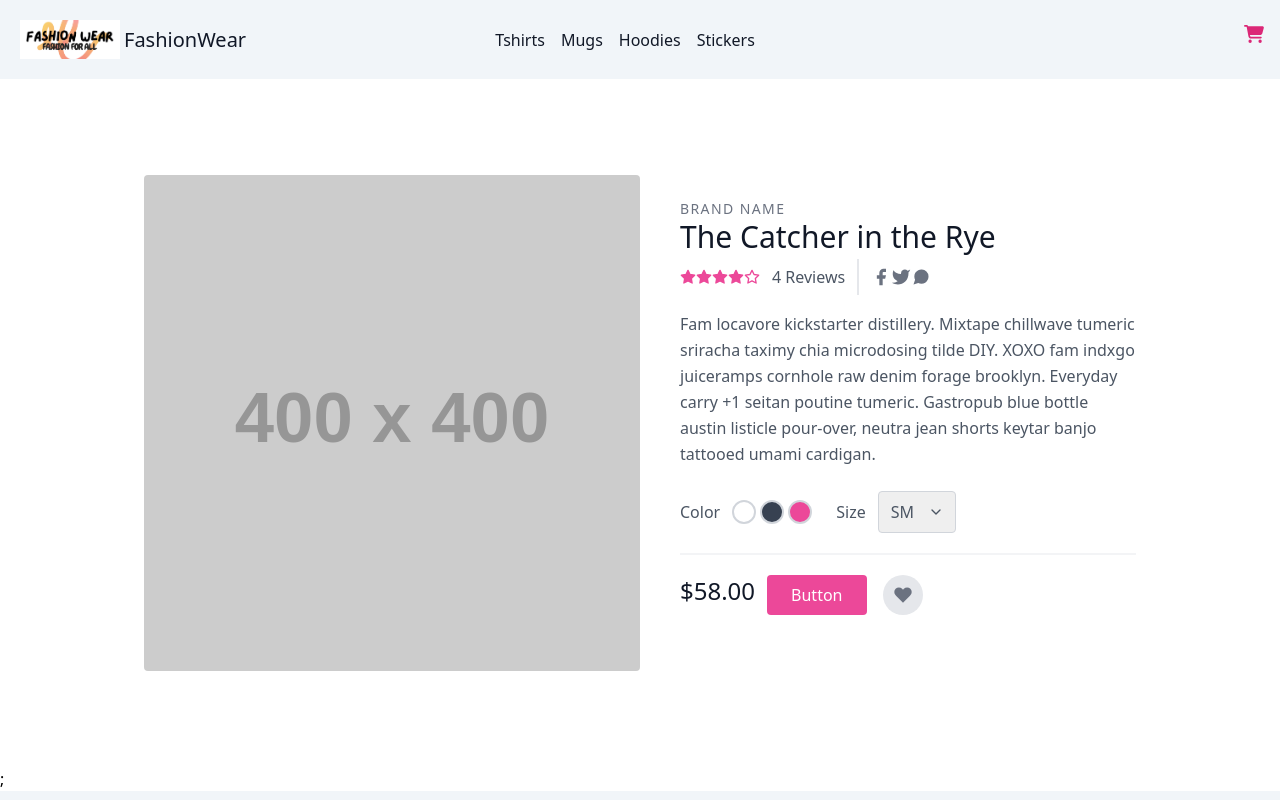
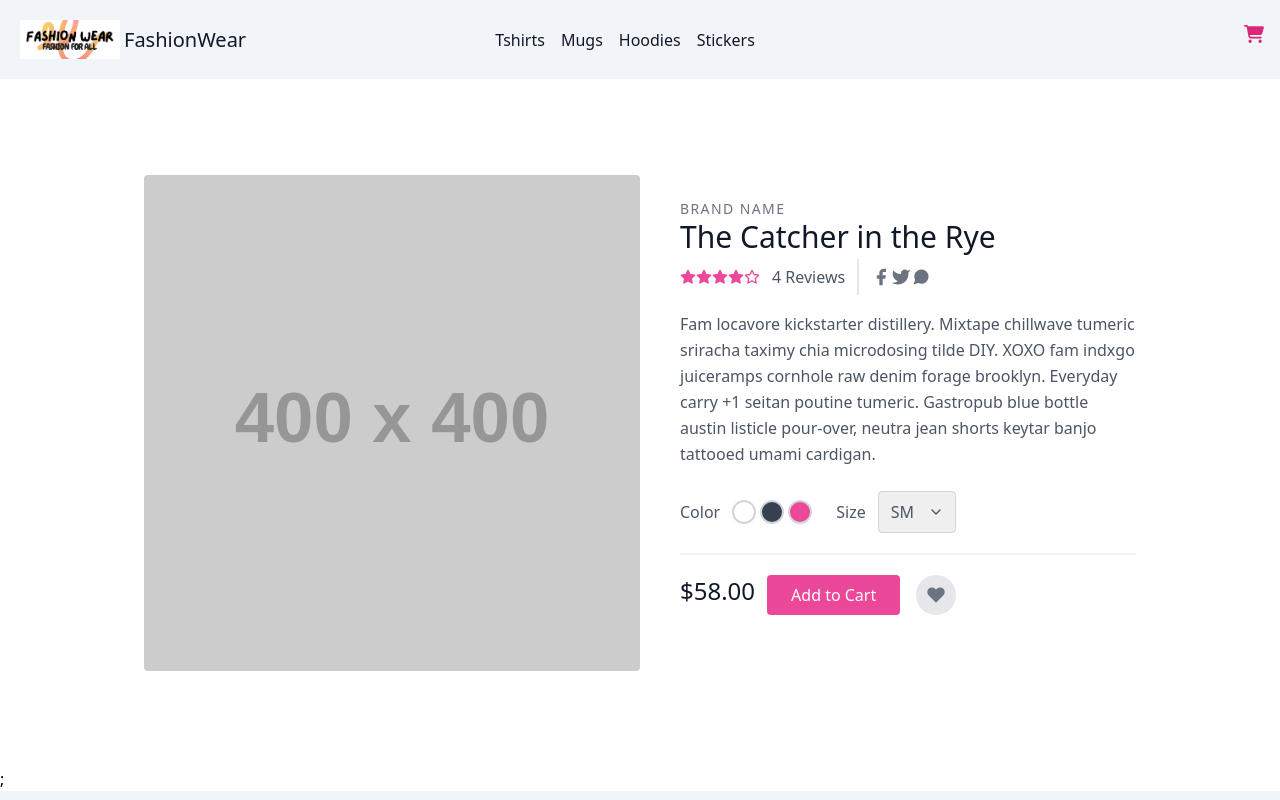
Before and after one commit to Laraib007/Ecommerce-NextJs-Project, a Next.js app: page /product/1 in a window 1280 px wide. Shown: the top 800 px of the page. Built offline with nearby package versions, Linux system fonts and the light colour scheme.

Commit message:
fixing product page

```diff
--- a/src/pages/product/[slug].js
+++ b/src/pages/product/[slug].js
@@ -74,7 +74,7 @@ const Slugs =()=> {
         </div>
         <div class="flex">
           <span class="title-font font-medium text-2xl text-gray-900">$58.00</span>
-          <button class="flex ml-3 text-white bg-pink-500 border-0 py-2 px-6 focus:outline-none hover:bg-pink-600 rounded">Button</button>
+          <button class="flex ml-3 text-white bg-pink-500 border-0 py-2 px-6 focus:outline-none hover:bg-pink-600 rounded">Add to Cart</button>
           <button class="rounded-full w-10 h-10 bg-gray-200 p-0 border-0 inline-flex items-center justify-center text-gray-500 ml-4">
             <svg fill="currentColor" stroke-linecap="round" stroke-linejoin="round" stroke-width="2" class="w-5 h-5" viewBox="0 0 24 24">
               <path d="M20.84 4.61a5.5 5.5 0 00-7.78 0L12 5.67l-1.06-1.06a5.5 5.5 0 00-7.78 7.78l1.06 1.06L12 21.23l7.78-7.78 1.06-1.06a5.5 5.5 0 000-7.78z"></path>
```
